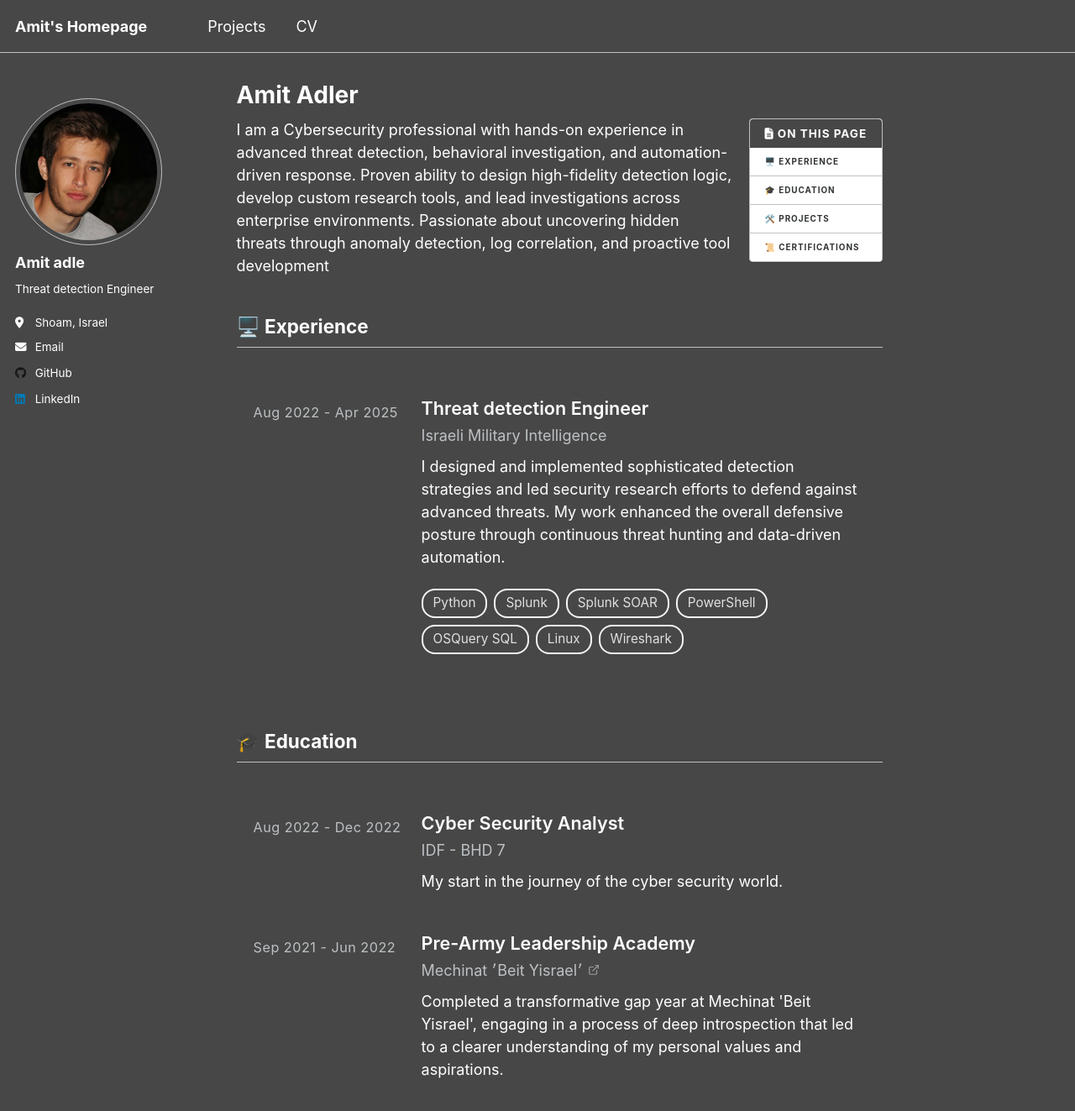
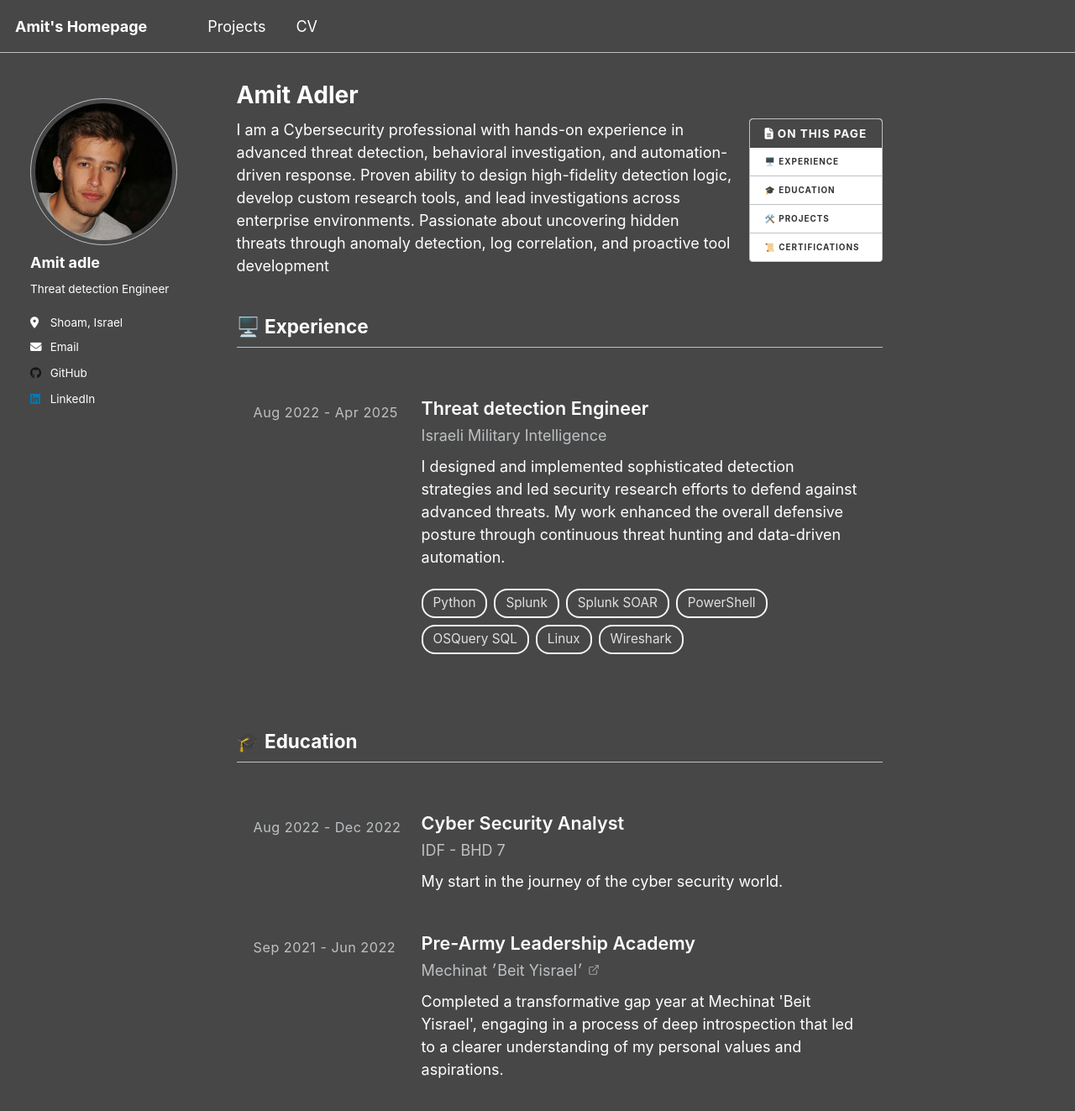
Before and after one commit to amitader/amitader.github.io, a Jekyll site: the page built from _pages/about.md, in a window 1280 px wide and 1400 px high. Shown: the top 1323 px of the window at 84% size. Built offline with Jekyll 4.4.1, drawn with Linux system fonts in a browser that asks for light colours; a script that is not in the unit is left out.

Commit message:
fixing visual bug

```diff
--- a/_sass/layout/_sidebar.scss
+++ b/_sass/layout/_sidebar.scss
@@ -7,7 +7,7 @@
    ========================================================================== */
 
 .sidebar {
-
+  padding-left: 1rem;
   -webkit-transform: translate3d(0, 0 , 0);
           transform: translate3d(0, 0 , 0);
 
```
